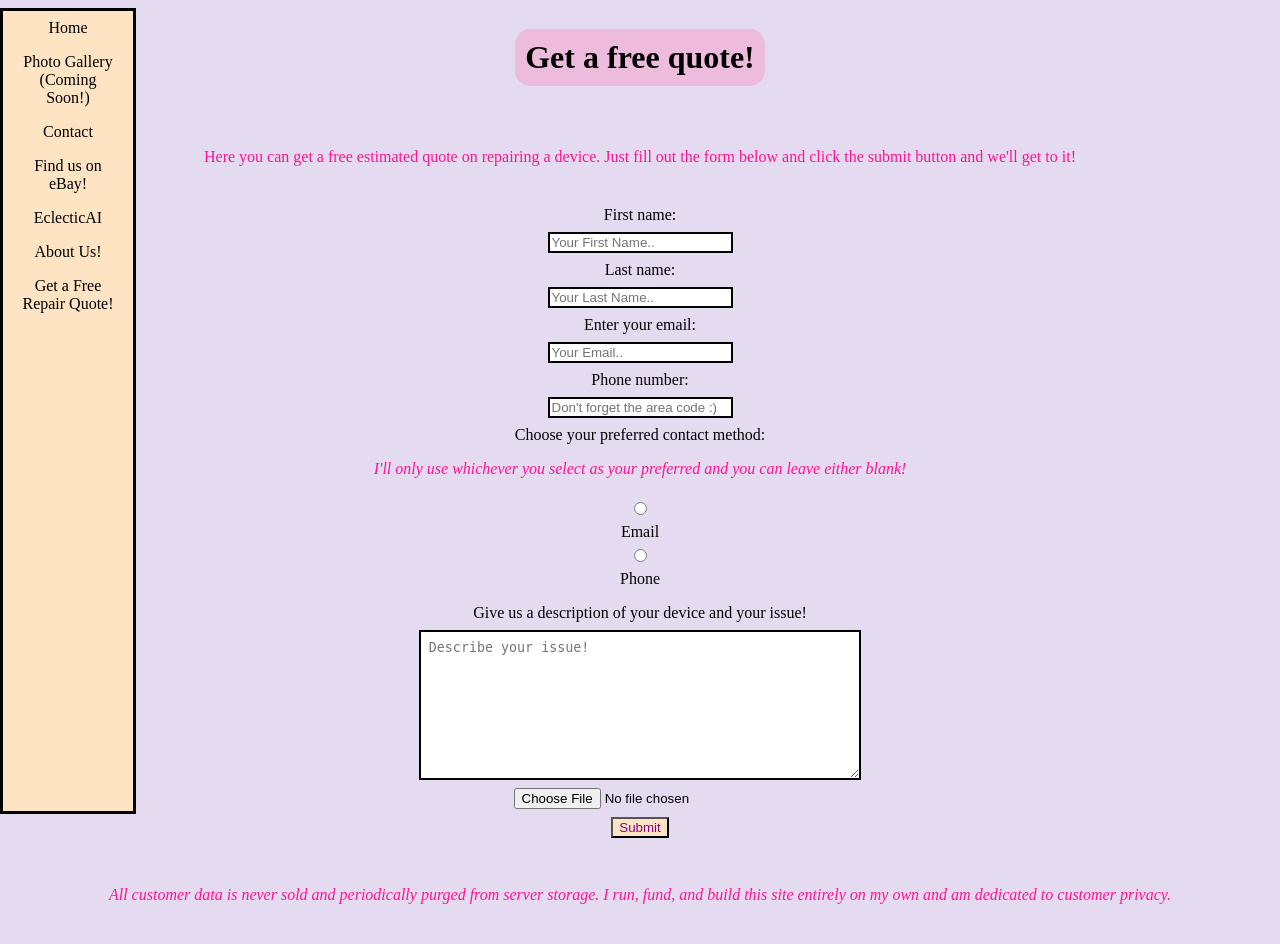
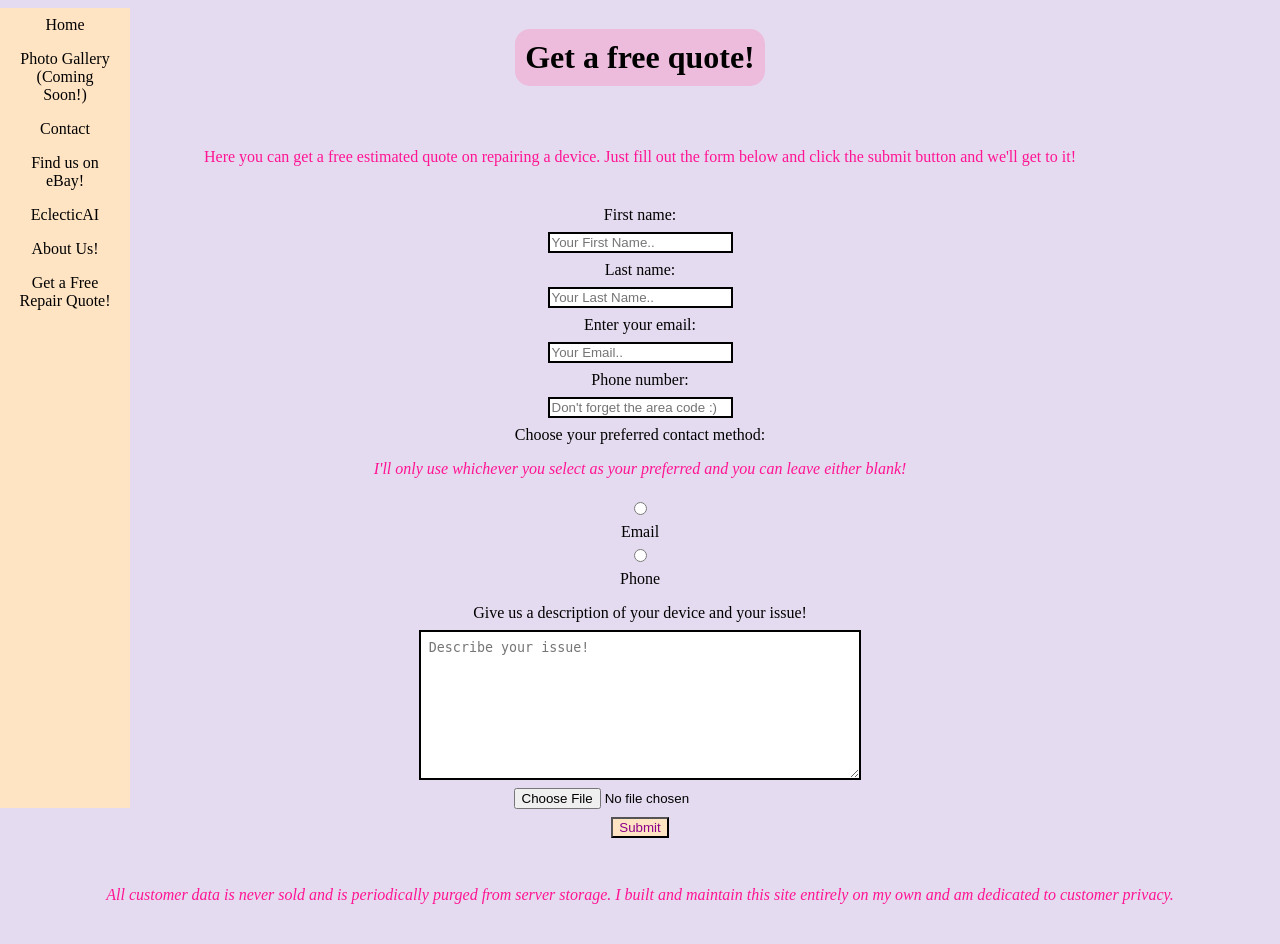
Before and after one commit to stlynnxx/EclecticElectronics, a Flask app: page /quote in a window 1280 px wide. Run offline with Flask 3, Linux system fonts and the light colour scheme.

Commit message:
Some more tweaks

```diff
--- a/static/main.css
+++ b/static/main.css
@@ -10,27 +10,34 @@ left: 0;
 right: 0;
 overflow: hidden;
 position: fixed;
-    border: black solid 3px;
 
 
 
-background-color: bisque;
+
+background-color:  rgb(228,219,238);
 }
 .nav-item {
     border: black solid 1px;
+    border-radius: 25px;
+    background-color: bisque;
+
+
 }
+
 /* This is the mobile nav bar */
 .mobile-nav { display: none; }
 
 @media (max-width: 768px) {
     .mobile-div-1 {
-        border: black solid 2px;
-        border-radius: 25px;
+
+
+        background-color: rgb(228,219,238);
 
     }
     .mobile-nav-item {
         border: ButtonBorder 1px solid;
         border-radius: 25px;
+        background-color: bisque;
     }
     .sidebar {
         display: none;
--- a/templates/home.html
+++ b/templates/home.html
@@ -33,6 +33,7 @@
 
     <!--desktop-->
     <nav class="sidebar">
+        <div class="desktop-div-1">
 
     <ul class="active">
       <li class="nav-item"><a  href="{{ url_for('home') }}">Home!</a></li>
@@ -44,6 +45,7 @@
         <li class="nav-item"><a href="{{ url_for('quote') }}">Get a Free Repair Quote!</a></li>
         <li class="nav-item"><a href="{{ url_for('password') }}">Password Generator</a></li>
     </ul>
+        </div>
 
     </nav>
 
--- a/templates/quote.html
+++ b/templates/quote.html
@@ -69,8 +69,8 @@
 </form>
 
 <footer>
-    <p class="paragraphs"><i>All customer data is never sold and periodically purged from server storage.
-        I run, fund, and build this site entirely on my own and am dedicated to customer privacy.</i></p>
+    <p class="paragraphs"><i>All customer data is never sold and is periodically purged from server storage.
+        I built and maintain this site entirely on my own and am dedicated to customer privacy.</i></p>
 </footer>
 </body>
 </html>
```
Also changed, not shown: 1 other file.
